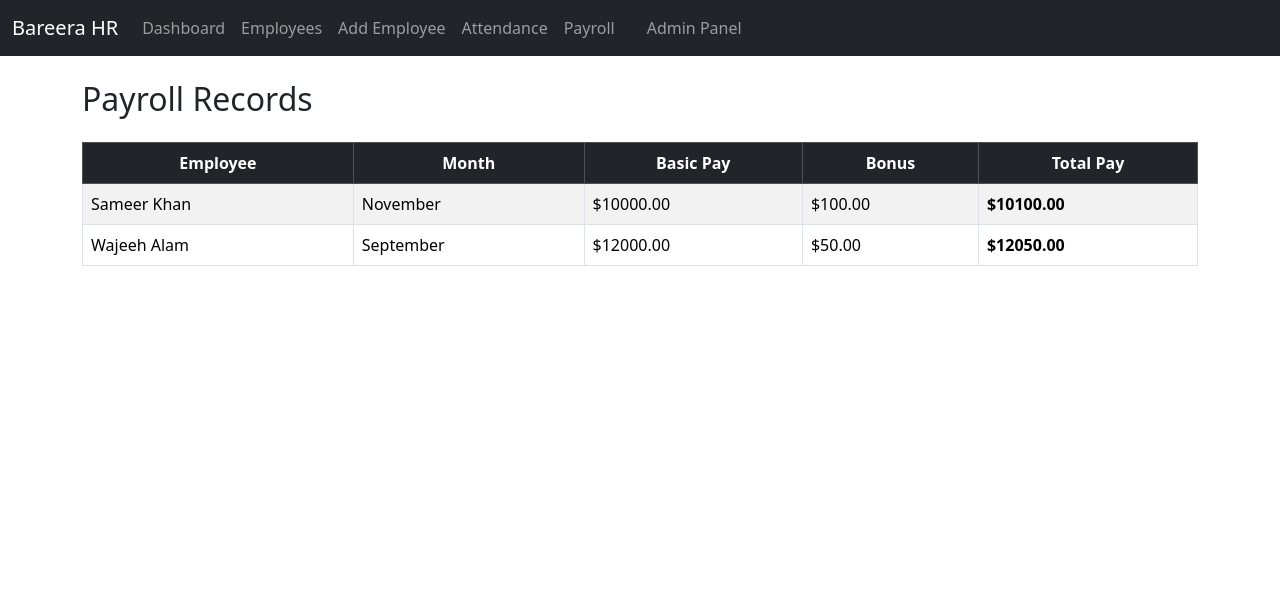
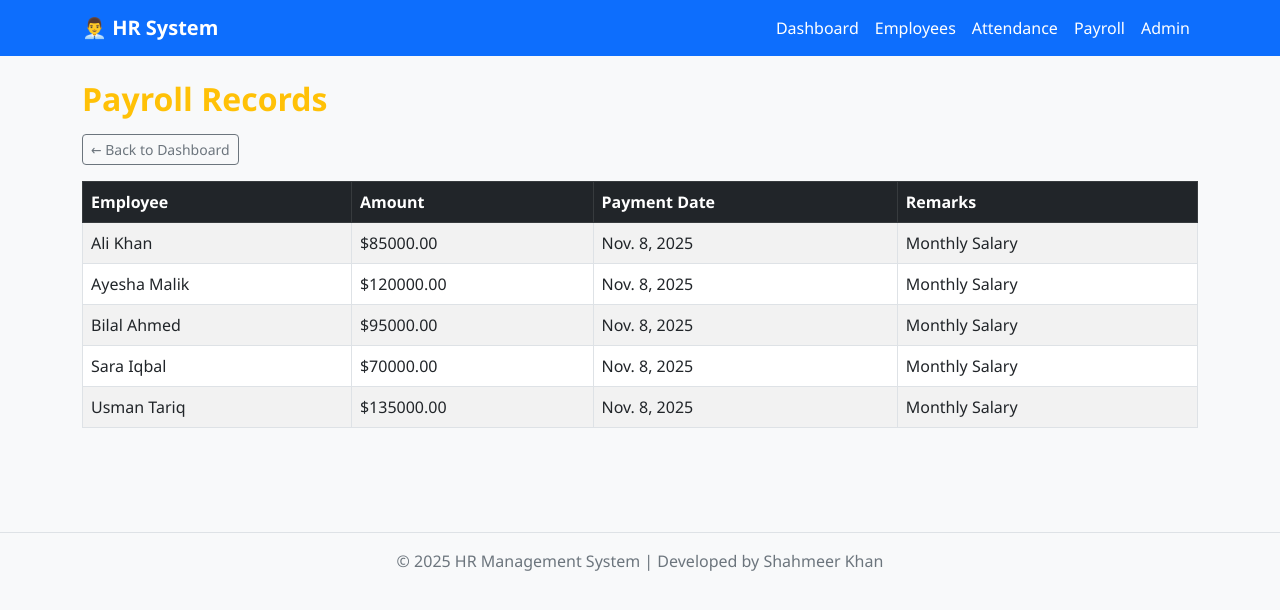
Before and after one commit to shahmeerkhannn11/bareera-hr-module, a Django app: page /payroll/ in a window 1280 px wide. Shown: the top 610 px of the page. Run offline with Django 5.2, Linux system fonts and the light colour scheme; data comes from the database, SQL or seed files in the repository.

Commit message:
Final working HR module with employee, attendance, payroll, and populated data

```diff
--- a/hr/templates/hr/base.html
+++ b/hr/templates/hr/base.html
@@ -1,34 +1,70 @@
 <!DOCTYPE html>
 <html lang="en">
 <head>
-  <meta charset="utf-8">
-  <meta name="viewport" content="width=device-width,initial-scale=1">
-  <title>Bareera HR</title>
-  <link href="https://cdn.jsdelivr.net/npm/bootstrap@5.3.3/dist/css/bootstrap.min.css" rel="stylesheet">
+  <meta charset="UTF-8">
+  <meta name="viewport" content="width=device-width, initial-scale=1.0">
+  <title>HR Management System</title>
+  <link href="https://cdn.jsdelivr.net/npm/bootstrap@5.3.0/dist/css/bootstrap.min.css" rel="stylesheet">
+  <style>
+    body {
+      background-color: #f8f9fa;
+      font-family: 'Segoe UI', Tahoma, Geneva, Verdana, sans-serif;
+    }
+    .navbar {
+      background-color: #0d6efd;
+    }
+    .navbar-brand, .nav-link {
+      color: white !important;
+      font-weight: 500;
+    }
+    .navbar-brand:hover, .nav-link:hover {
+      color: #d1ecff !important;
+    }
+    .card {
+      border-radius: 15px;
+      transition: all 0.3s ease-in-out;
+    }
+    .card:hover {
+      transform: scale(1.02);
+    }
+    footer {
+      margin-top: 4rem;
+      text-align: center;
+      color: #6c757d;
+    }
+  </style>
 </head>
 <body>
-<nav class="navbar navbar-expand-lg navbar-dark bg-dark">
-  <div class="container-fluid">
-    <a class="navbar-brand" href="/">Bareera HR</a>
-    <div class="collapse navbar-collapse">
-      <ul class="navbar-nav me-auto mb-2 mb-lg-0">
-        <li class="nav-item"><a class="nav-link" href="/">Dashboard</a></li>
-        <li class="nav-item"><a class="nav-link" href="/employees/">Employees</a></li>
-        <li class="nav-item"><a class="nav-link" href="/employees/add/">Add Employee</a></li>
-        <li class="nav-item"><a class="nav-link" href="/attendance/">Attendance</a></li>
-        <li class="nav-item"><a class="nav-link" href="/payroll/">Payroll</a></li>
-        <li class="nav-item">
-  <a class="nav-link btn btn-sm btn-outline-light ms-3" href="/admin/" target="_blank">Admin Panel</a>
-</li>
 
-      </ul>
+  <!-- Navbar -->
+  <nav class="navbar navbar-expand-lg navbar-dark">
+    <div class="container">
+      <a class="navbar-brand fw-bold" href="/">👨‍💼 HR System</a>
+      <button class="navbar-toggler" type="button" data-bs-toggle="collapse" data-bs-target="#navbarNav">
+        <span class="navbar-toggler-icon"></span>
+      </button>
+      <div class="collapse navbar-collapse" id="navbarNav">
+        <ul class="navbar-nav ms-auto">
+          <li class="nav-item"><a href="/" class="nav-link">Dashboard</a></li>
+          <li class="nav-item"><a href="/employees/" class="nav-link">Employees</a></li>
+          <li class="nav-item"><a href="/attendance/" class="nav-link">Attendance</a></li>
+          <li class="nav-item"><a href="/payroll/" class="nav-link">Payroll</a></li>
+          <li class="nav-item"><a href="/admin/" class="nav-link">Admin</a></li>
+        </ul>
+      </div>
     </div>
+  </nav>
+
+  <!-- Page Content -->
+  <div class="container py-4">
+    {% block content %}{% endblock %}
   </div>
-</nav>
 
-<div class="container mt-4">
-  {% block content %}{% endblock %}
-</div>
+  <!-- Footer -->
+  <footer class="py-3 border-top">
+    <p>© 2025 HR Management System | Developed by Shahmeer Khan</p>
+  </footer>
 
+  <script src="https://cdn.jsdelivr.net/npm/bootstrap@5.3.0/dist/js/bootstrap.bundle.min.js"></script>
 </body>
 </html>
--- a/hr/templates/hr/payroll.html
+++ b/hr/templates/hr/payroll.html
@@ -1,30 +1,32 @@
 {% extends 'hr/base.html' %}
 {% block content %}
-<h2 class="mb-4">Payroll Records</h2>
 
-<table class="table table-bordered table-striped align-middle">
-  <thead class="table-dark text-center">
+<h2 class="fw-bold text-warning mb-3">Payroll Records</h2>
+<a href="/" class="btn btn-outline-secondary btn-sm mb-3">&larr; Back to Dashboard</a>
+
+<div class="table-responsive">
+  <table class="table table-striped table-bordered align-middle">
+    <thead class="table-dark">
       <tr>
         <th>Employee</th>
-      <th>Month</th>
-      <th>Basic Pay</th>
-      <th>Bonus</th>
-      <th>Total Pay</th>
+        <th>Amount</th>
+        <th>Payment Date</th>
+        <th>Remarks</th>
       </tr>
     </thead>
-
     <tbody>
-    {% for record in records %}
+      {% for p in payroll %}
       <tr>
-      <td>{{ record.employee.name }}</td>
-      <td>{{ record.month }}</td>
-      <td>${{ record.basic_pay }}</td>
-      <td>${{ record.bonus }}</td>
-      <td><strong>${{ record.total_pay }}</strong></td>
+        <td>{{ p.employee.name }}</td>
+        <td>${{ p.amount }}</td>
+        <td>{{ p.payment_date }}</td>
+        <td>{{ p.remarks }}</td>
       </tr>
       {% empty %}
-    <tr><td colspan="5" class="text-center text-muted">No payroll records found</td></tr>
+      <tr><td colspan="4" class="text-center text-muted">No payroll records yet.</td></tr>
       {% endfor %}
     </tbody>
   </table>
+</div>
+
 {% endblock %}
--- a/hr/urls.py
+++ b/hr/urls.py
@@ -3,11 +3,15 @@ from . import views
 
 urlpatterns = [
     path('', views.home, name='home'),
+
+    # Employees
     path('employees/', views.employee_list, name='employee_list'),
     path('employees/add/', views.add_employee, name='add_employee'),
     path('employees/edit/<int:emp_id>/', views.edit_employee, name='edit_employee'),
     path('employees/delete/<int:emp_id>/', views.delete_employee, name='delete_employee'),
     path('employees/export/', views.export_employees_csv, name='export_employees_csv'),
+
+    # Attendance & Payroll
     path('attendance/', views.attendance_list, name='attendance_list'),
     path('payroll/', views.payroll_list, name='payroll_list'),
 ]
--- a/hr/views.py
+++ b/hr/views.py
@@ -1,94 +1,97 @@
 from django.shortcuts import render, redirect, get_object_or_404
+from django.db.models import Avg
+from django.http import HttpResponse
+import csv
 from .models import Employee, Attendance, Payroll
-from django.contrib import messages
-
-# Home/Dashboard
-from .models import Employee, Attendance, Payroll
-from django.db.models import Avg
-
-def home(request):
-    employees = Employee.objects.count()
-    avg_salary = Employee.objects.aggregate(Avg('salary'))['salary__avg'] or 0
-    attendance_count = Attendance.objects.count()
-    payroll_count = Payroll.objects.count()
-
-    return render(request, 'hr/home.html', {
-        'employees': employees,
-        'avg_salary': round(avg_salary, 2),
-        'attendance_count': attendance_count,
-        'payroll_count': payroll_count,
-    })
-
-# Employee list
-def employee_list(request):
-    all_employees = Employee.objects.all()
-    return render(request, 'hr/employees.html', {'employees': all_employees})
 
 
-# Add Employee
+# ---------------------------
+# HOME / DASHBOARD
+# ---------------------------
+def home(request):
+    total_employees = Employee.objects.count()
+    avg_salary = Employee.objects.aggregate(Avg('salary'))['salary__avg'] or 0
+    total_attendance = Attendance.objects.count()
+    total_payroll = Payroll.objects.count()
+
+    context = {
+        'total_employees': total_employees,
+        'avg_salary': round(avg_salary, 2),
+        'total_attendance': total_attendance,
+        'total_payroll': total_payroll,
+    }
+    return render(request, 'hr/home.html', context)
+
+
+# ---------------------------
+# EMPLOYEE CRUD
+# ---------------------------
+def employee_list(request):
+    employees = Employee.objects.all().order_by('emp_id')
+    return render(request, 'hr/employees.html', {'employees': employees})
+
+
 def add_employee(request):
     if request.method == 'POST':
-        name = request.POST.get('name')
-        position = request.POST.get('position')
-        department = request.POST.get('department')
-        email = request.POST.get('email')
-        salary = request.POST.get('salary')
-        date_joined = request.POST.get('date_joined')
         Employee.objects.create(
-            name=name,
-            position=position,
-            department=department,
-            email=email,
-            salary=salary,
-            date_joined=date_joined
+            name=request.POST.get('name'),
+            position=request.POST.get('position'),
+            department=request.POST.get('department'),
+            email=request.POST.get('email'),
+            salary=request.POST.get('salary'),
+            date_joined=request.POST.get('date_joined')
         )
-        messages.success(request, "Employee added successfully!")
         return redirect('employee_list')
     return render(request, 'hr/add_employee.html')
 
+
 def edit_employee(request, emp_id):
-    emp = Employee.objects.get(id=emp_id)
+    employee = get_object_or_404(Employee, emp_id=emp_id)
     if request.method == 'POST':
-        emp.name = request.POST.get('name')
-        emp.position = request.POST.get('position')
-        emp.department = request.POST.get('department')
-        emp.email = request.POST.get('email')
-        emp.salary = request.POST.get('salary')
-        emp.date_joined = request.POST.get('date_joined')
-        emp.save()
-        messages.success(request, "Employee updated successfully!")
+        employee.name = request.POST.get('name')
+        employee.position = request.POST.get('position')
+        employee.department = request.POST.get('department')
+        employee.email = request.POST.get('email')
+        employee.salary = request.POST.get('salary')
+        employee.date_joined = request.POST.get('date_joined')
+        employee.save()
         return redirect('employee_list')
-    return render(request, 'hr/edit_employee.html', {'emp': emp})
+    return render(request, 'hr/edit_employee.html', {'employee': employee})
 
 
 def delete_employee(request, emp_id):
-    emp = Employee.objects.get(id=emp_id)
-    emp.delete()
-    messages.warning(request, "Employee deleted successfully!")
+    employee = get_object_or_404(Employee, emp_id=emp_id)
+    employee.delete()
     return redirect('employee_list')
 
-import csv
-from django.http import HttpResponse
 
+# ---------------------------
+# ATTENDANCE
+# ---------------------------
+def attendance_list(request):
+    attendance = Attendance.objects.select_related('employee').all().order_by('-date')
+    return render(request, 'hr/attendance.html', {'attendance': attendance})
+
+
+# ---------------------------
+# PAYROLL
+# ---------------------------
+def payroll_list(request):
+    payroll = Payroll.objects.select_related('employee').all().order_by('-payment_date')
+    return render(request, 'hr/payroll.html', {'payroll': payroll})
+
+
+# ---------------------------
+# EXPORT EMPLOYEES (CSV)
+# ---------------------------
 def export_employees_csv(request):
-    # Create a new HTTP response with CSV content
     response = HttpResponse(content_type='text/csv')
     response['Content-Disposition'] = 'attachment; filename="employees.csv"'
 
     writer = csv.writer(response)
-    # Write the header row
-    writer.writerow(['Name', 'Position', 'Department', 'Email', 'Salary', 'Date Joined'])
+    writer.writerow(['Employee ID', 'Name', 'Position', 'Department', 'Email', 'Salary', 'Date Joined'])
 
-    # Write each employee’s data row
-    from .models import Employee
     for emp in Employee.objects.all():
-        writer.writerow([emp.name, emp.position, emp.department, emp.email, emp.salary, emp.date_joined])
+        writer.writerow([emp.emp_id, emp.name, emp.position, emp.department, emp.email, emp.salary, emp.date_joined])
 
     return response
-def attendance_list(request):
-    records = Attendance.objects.all()
-    return render(request, 'hr/attendance.html', {'records': records})
-
-def payroll_list(request):
-    records = Payroll.objects.all()
-    return render(request, 'hr/payroll.html', {'records': records})
```
Also changed, not shown: hr/models.py (+8 -13 lines), hr/templates/hr/add_employee.html (+20 -13 lines), hr/templates/hr/attendance.html (+13 -17 lines), hr/templates/hr/edit_employee.html (+33 -25 lines), hr/templates/hr/employees.html (+19 -18 lines), hr/templates/hr/home.html (+59 -29 lines), populate_hr_data.py (added, +55 -0 lines), db.sqlite3, hr/migrations/0001_initial.py, hr/migrations/0002_rename_basic_salary_payroll_basic_pay_and_more.py (deleted). Lines whose indentation alone changed are shown as unchanged.
